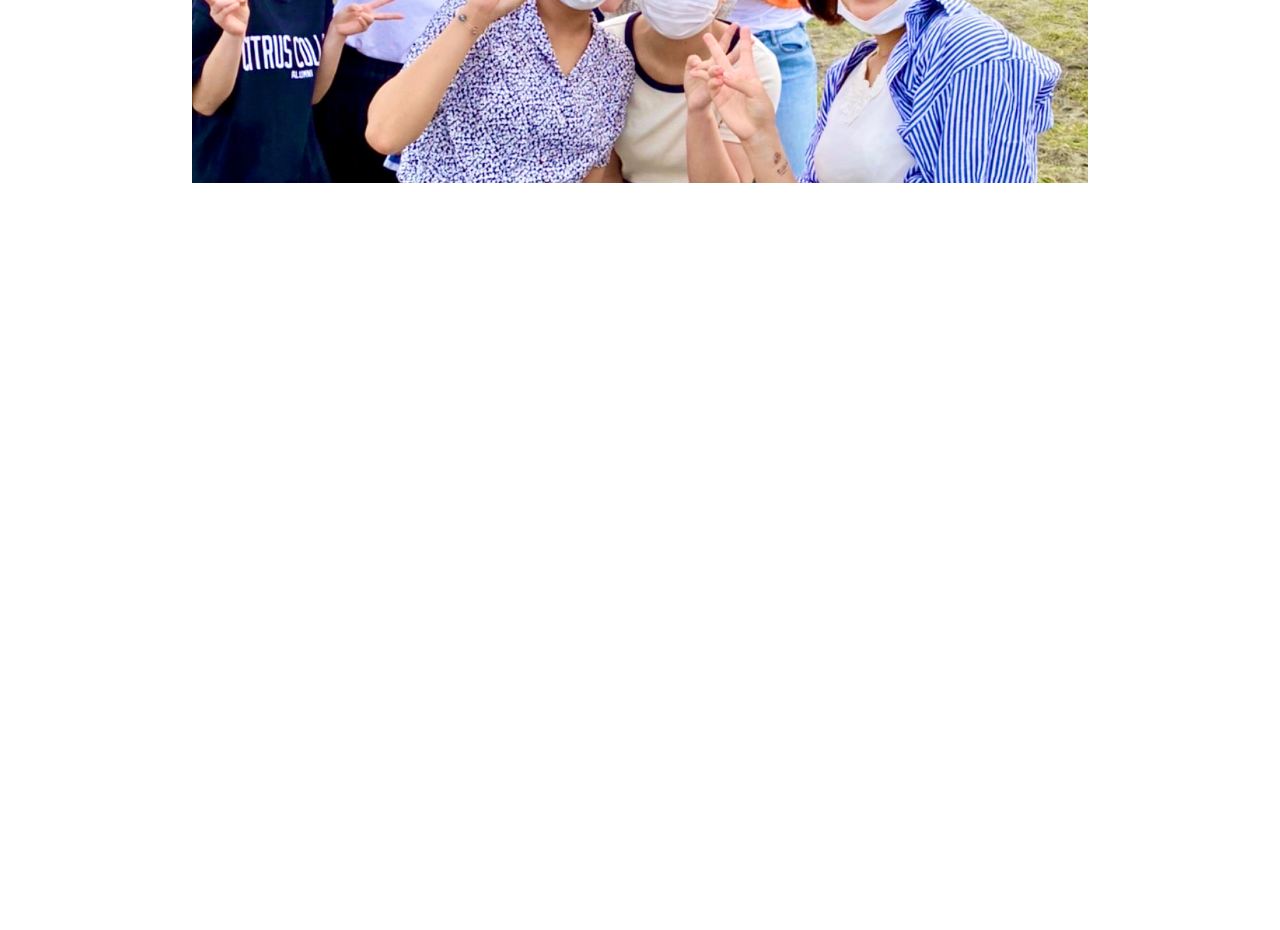
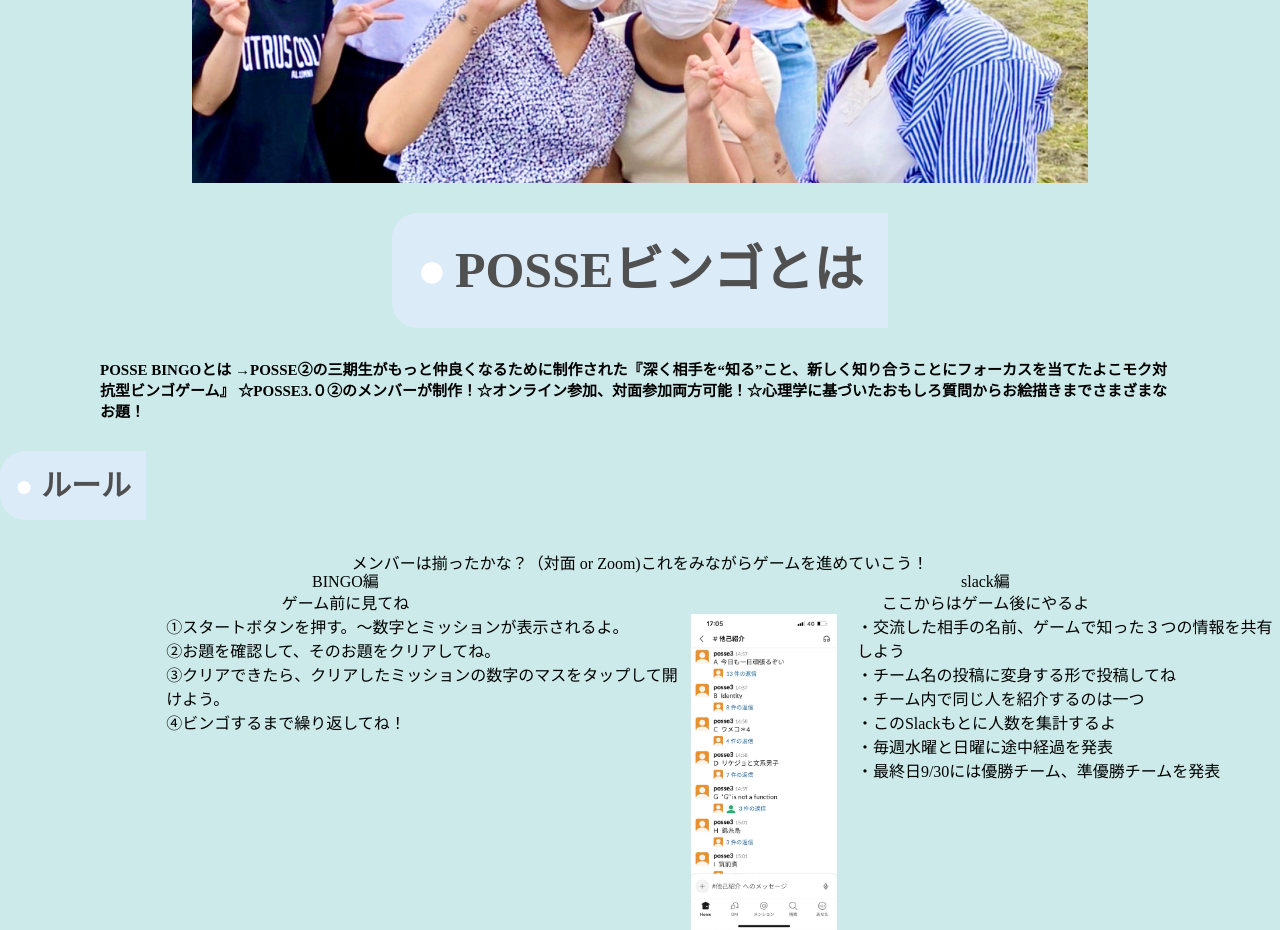
Before and after one commit to posse-ap/posse2-hackathon-202209-team3G, a plain HTML site: page toppage/toppage.html in a window 1280 px wide. Shown: the part 500-1430 px from the top of the page. Before the commit the page ends 800 px from the top, so only its background shows below. Drawn offline with Linux system fonts and the light colour scheme.

Commit message:
toppagedesgin

```diff
--- a/toppage/toppage.css
+++ b/toppage/toppage.css
@@ -1,5 +1,6 @@
 body{
   padding:0,50px;
+  background-color:#cbeae9;
 }
 
 
@@ -118,3 +119,58 @@ body{
   left: 50%;
   transform: translate(-50%, -50%);
 }
+.bingoDiscription-title{
+  text-align: center;
+}
+.title ,.ruleTitle{
+  color: #505050;/*文字色*/
+  padding: 0.5em;/*文字周りの余白*/
+  display: inline-block;/*おまじない*/
+  line-height: 1.3;/*行高*/
+  background: #dbebf8;/*背景色*/
+  vertical-align: middle;
+  border-radius: 25px 0px 0px 25px;/*左側の角を丸く*/
+  margin-top:30px;
+  margin-bottom:30px;
+  font-size:50px;
+  font-weight:bold;
+}
+.title:before ,.ruleTitle:before{
+  content: '●';
+  color: white;
+  margin-right: 8px;
+}
+.bingoDiscription-title p{
+  font-size:15px;
+  text-align: left;
+  padding-left: 100px;
+  padding-right:100px;
+  font-weight: bold;
+}
+.ruleTitle{
+  text-align: center;
+  margin:0auto;
+  font-weight: bold;
+  font-size:30px;
+}
+.p{
+  text-align: center;
+}
+.ruleWrapper{
+  display:flex;
+}
+.s{
+  width:100%;
+  height:auto;
+}
+.bingoWrapper{
+  display:flex;
+}
+.bingoImg{
+  width:160px;
+  height:170px;
+  padding-right: 20px;
+}
+.i{
+  text-align: center;
+}
--- a/toppage/toppage.html
+++ b/toppage/toppage.html
@@ -42,6 +42,71 @@
         <img src="./S__70475778.jpg" alt="" class="keyImage">
         <p class="keyVisualtext">posse BINGO</p>
       </div>
+      <section class="wrapper">
+      <article class="bingoDiscription">
+        <div class="bingoDiscription-title">
+          <h2 class="title">POSSEビンゴとは</h2>
+          <p>POSSE BINGOとは →POSSE②の三期生がもっと仲良くなるために制作された『深く相手を“知る”こと、新しく知り合うことにフォーカスを当てたよこモク対抗型ビンゴゲーム』
+
+            ☆POSSE3.０②のメンバーが制作！☆オンライン参加、対面参加両方可能！☆心理学に基づいたおもしろ質問からお絵描きまでさまざまなお題！</p>
+        </div>
+      </article>
+      <article class="ruleContainer">
+        <h2 class="ruleTitle">ルール</h2>
+        <p class="p">メンバーは揃ったかな？（対面 or  Zoom)これをみながらゲームを進めていこう！</p>
+        <div class="ruleWrapper">
+          <div class="q">
+            <div class="i">
+              <h3>BINGO編</h3>
+              <p>ゲーム前に見てね</p>
+            </div>
+          <div class="bingoWrapper">
+            <div class="bingoImg">
+              <img src="" alt="">
+            </div>
+            <div class="ruleText">
+              <ul>
+                <li>①スタートボタンを押す。〜数字とミッションが表示されるよ。</li>
+                <li>②お題を確認して、そのお題をクリアしてね。</li>
+                <li>③クリアできたら、クリアしたミッションの数字のマスをタップして開けよう。</li>
+                <li>④ビンゴするまで繰り返してね！</li>
+              </ul>
+            </div>
+          </div>
+          </div>
+          <div class="b">
+            <div class="i">
+              <h3>slack編</h3>
+              <p>ここからはゲーム後にやるよ</p>
+            </div>
+            <div class="bingoWrapper">
+              <div class="bingoImg">
+                <img src="./S__3547153.jpg" alt="" class="s">
+              </div>
+              <div class="ruleText">
+                <ul>
+                  <li>・交流した相手の名前、ゲームで知った３つの情報を共有しよう</li>
+                  <li>・チーム名の投稿に変身する形で投稿してね</li>
+                  <li>・チーム内で同じ人を紹介するのは一つ</li>
+                  <li>・このSlackもとに人数を集計するよ</li>
+                  <li>・毎週水曜と日曜に途中経過を発表</li>
+                  <li>・最終日9/30には優勝チーム、準優勝チームを発表</li>
+                </ul>
+              </div>
+            </div>
+          </div>
+        </div>
+      </div>
+
+
+
+
+
+      </article>
+
+
+
+      </section>
     </main>
 
   <script src="toppage.js"></script>
```
Also changed, not shown: toppage/S__3547153.jpg (added).
